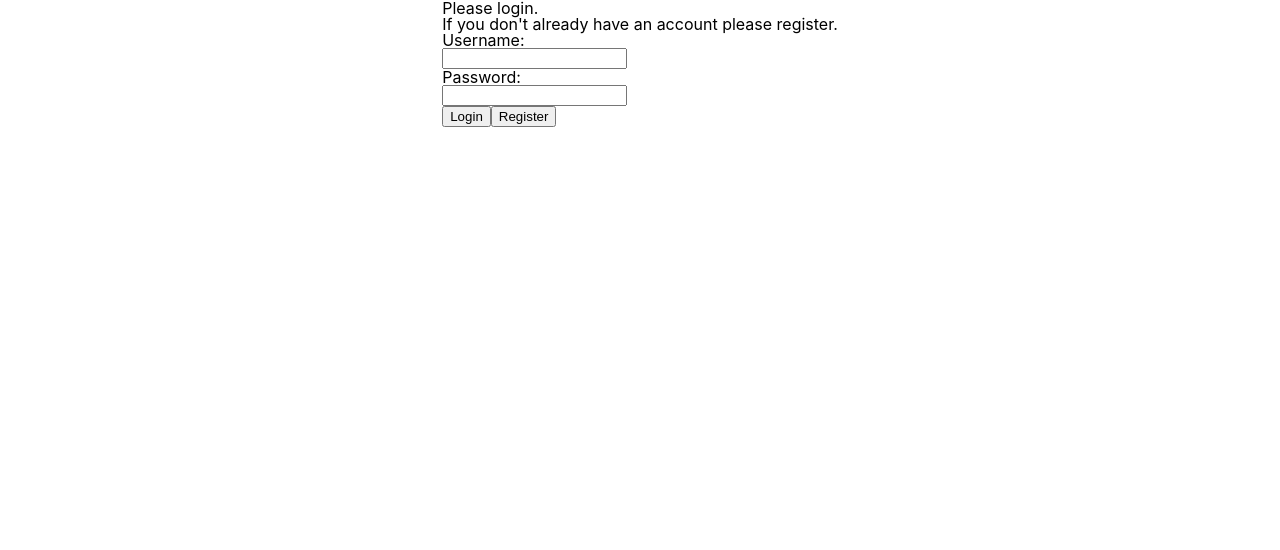
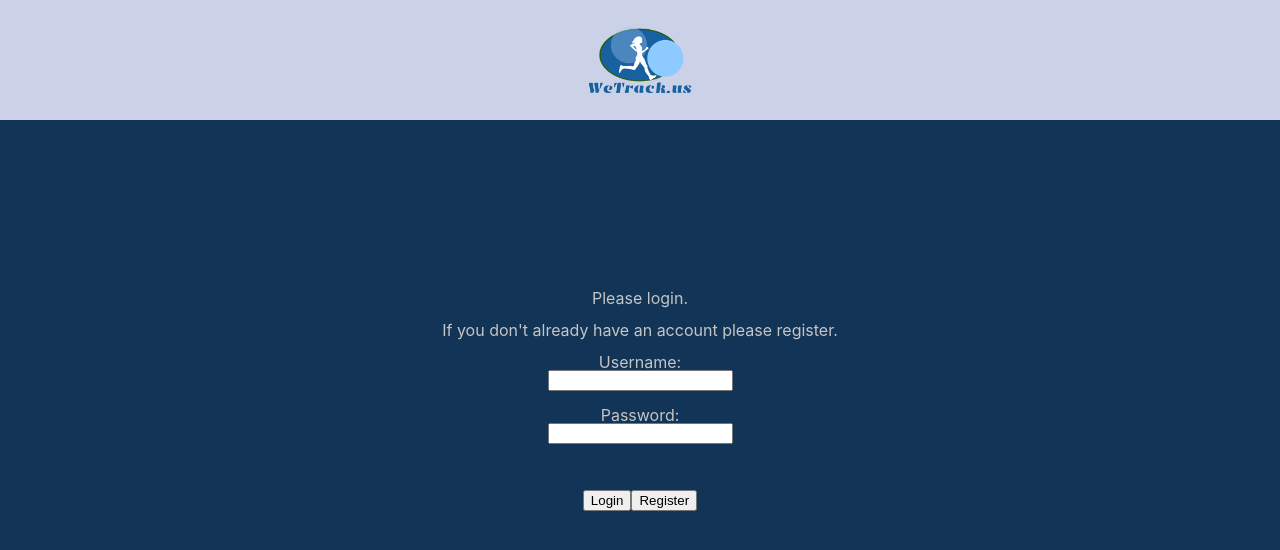
Before and after one commit to TGridley-Projects/wetrack.us, a React (Create React App) app: page / in a window 1280 px wide. Shown: the top 550 px of the page. Built offline with nearby package versions, Linux system fonts and the light colour scheme; what redux-promise-middleware would draw is missing.

Commit message:
Styling update 1

```diff
--- a/src/components/Auth/Auth.css
+++ b/src/components/Auth/Auth.css
@@ -0,0 +1,19 @@
+.loginPage {
+    height: 100vh;
+    width: 100vw;
+    background-color: #123456;
+    color: #c5c5c5;
+    display: flex;
+    flex-direction: column;
+    align-items: center;
+    justify-content: center;
+}
+
+.loginBox{
+    height: 25%;
+    width: 60%;
+    display: flex;
+    flex-direction: column;
+    align-items: center;
+    text-align: center;
+}
--- a/src/components/Auth/Auth.js
+++ b/src/components/Auth/Auth.js
@@ -42,9 +42,12 @@ class Auth extends Component {
     const { username, password } = this.state;
     return (
       <div className="loginPage">
+        <Logobar/>
         <section className="loginBox">
           <h1>Please login.</h1>
+          <br/>
           <h3>If you don't already have an account please register.</h3>
+          <br/>
           <p>Username:</p>
           <input
             onChange={(e) => this.changeHandler(e)}
@@ -52,6 +55,7 @@ class Auth extends Component {
             type="text"
             value={username}
           />
+          <br/>
           <p>Password:</p>
           <input
             onChange={(e) => this.changeHandler(e)}
--- a/src/components/Logobar/Logobar.css
+++ b/src/components/Logobar/Logobar.css
@@ -0,0 +1,13 @@
+.logoBar{
+    width: 100vw;
+    height: 15vh;
+    position: fixed;
+    top: 0px;
+    background-color: #cbd1e7;
+    display: flex;
+    align-items: center;
+    justify-content: center;
+}
+.startLogo{
+    height: 95%;
+}
--- a/src/components/Logobar/Logobar.js
+++ b/src/components/Logobar/Logobar.js
@@ -1,10 +1,11 @@
 import React from 'react';
 import logo from "../Assets/wtu1logo.png";
+import './Logobar.css';
 
 const Logobar = () => {
     return (
-        <div>
-         <img src={logo} alt="logo"/>
+        <div className="logoBar">
+         <img className="startLogo" src={logo} alt="logo"/>
         </div>
     )
 }
```
